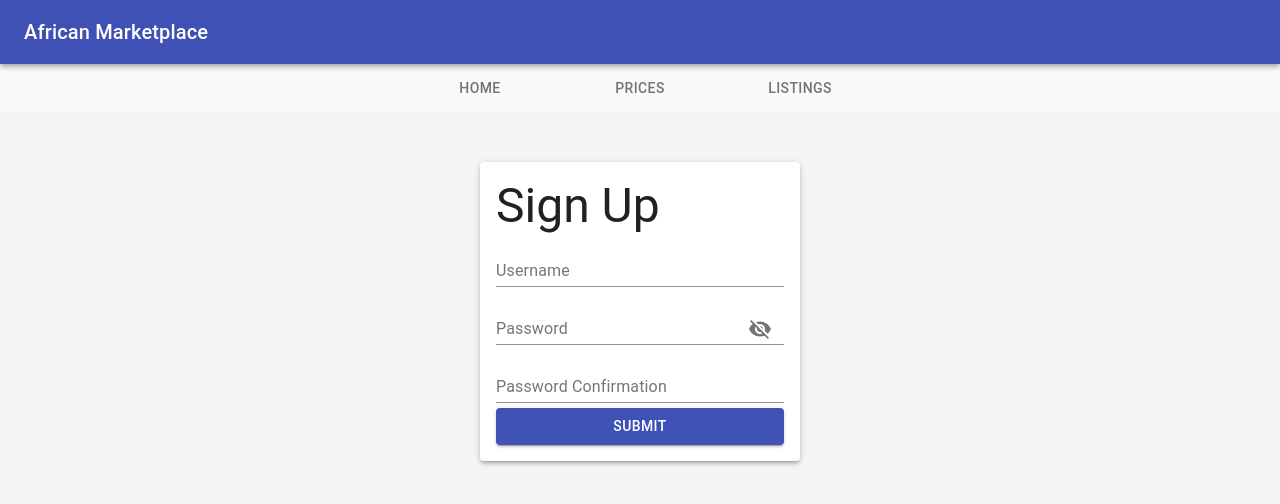
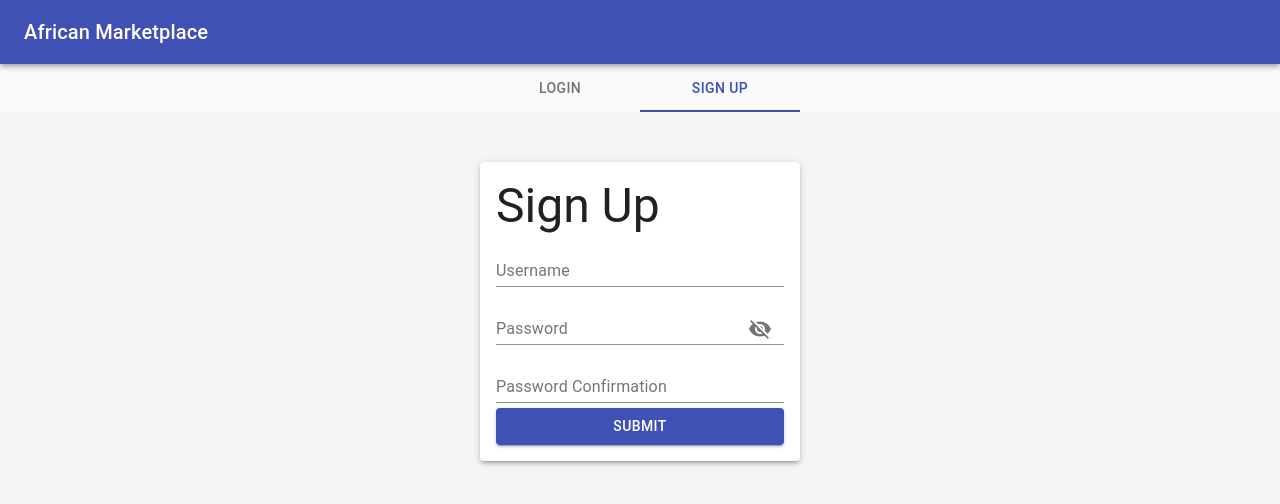
Before and after one commit to fbzr/Sauti-Marketplace-React, a React (Create React App) app in the folder the-sauti-project/: page /signup in a window 1280 px wide. Shown: the top 504 px of the page. Built offline with nearby package versions, Linux system fonts and the light colour scheme.

Commit message:
fix routes and navbar

```diff
--- a/the-sauti-project/src/App.js
+++ b/the-sauti-project/src/App.js
@@ -39,7 +39,7 @@ function App() {
         <ProtectedRoute exact path='/' component={Homepage} />
         <ProtectedRoute exact path='/listings' component={Listings} />
         <ProtectedRoute exact path='/prices' component={PriceList} />
-        {/* <Redirect to='/' /> */}
+        <Redirect from='*' to='/' />
       </Switch>
     </Fragment>
   );
--- a/the-sauti-project/src/components/Login.js
+++ b/the-sauti-project/src/components/Login.js
@@ -52,6 +52,11 @@ const MuiFormikTextField = ({ label, ...props }) => {
 }
 
 const LoginForm = (props) => {
+    const history = useHistory();
+    if(sessionStorage.getItem('token')) {
+        history.push('/');
+    }
+
     const { isSubmitting, values, setValues } = props;
     const classes = useStyles();
 
@@ -116,7 +121,7 @@ const Login = withFormik({
     }),
     handleSubmit: (data, { resetForm, setSubmitting }) => {
         const { username, password, setToken } = data;
-
+        debugger
         // Log in
         axios.post('http://africanmarketplace.ddns.net:5000/api/auth/login', { username, password })
             .then(res => {
--- a/the-sauti-project/src/components/NavBar.jsx
+++ b/the-sauti-project/src/components/NavBar.jsx
@@ -3,9 +3,11 @@ import { AppBar, Toolbar, Typography, Tabs, Tab } from '@material-ui/core';
 import { Link, useLocation } from 'react-router-dom';
 
 const Navbar = () => {
-    const token = sessionStorage.getItem('token');
+    let pathName = useLocation().pathname;
 
-    const pathName = useLocation().pathname;
+    if(!['/', '/login', '/signup', '/listings', '/prices'].includes(pathName)) {
+        pathName = '/login';
+    }
 
     return (
         <Fragment>
@@ -16,16 +18,16 @@ const Navbar = () => {
                     </Typography>
                 </Toolbar>
             </AppBar>
-            { token === '' ?
-                <Tabs value={pathName} indicatorColor='primary' textColor='primary' centered>
-                    <Tab label="Login" component={Link} value="/login" to='/login' />
-                    <Tab label="Sign Up" component={Link} value="/signup" to='/signup' />
-                </Tabs>
-                :
+            { sessionStorage.getItem('token') ?
                 <Tabs value={pathName} indicatorColor='primary' textColor='primary' centered>
                     <Tab label="Home" component={Link} value="/" to='/' />
                     <Tab label="Prices" component={Link} value="/prices" to='/prices' />
                     <Tab label="Listings" component={Link} value="/listings" to='/listings' />
+                </Tabs>
+                :
+                <Tabs value={pathName} indicatorColor='primary' textColor='primary' centered>
+                    <Tab label="Login" component={Link} value="/login" to='/login' />
+                    <Tab label="Sign Up" component={Link} value="/signup" to='/signup' />
                 </Tabs>
             }
         </Fragment>
--- a/the-sauti-project/src/components/ProtectedRoute.js
+++ b/the-sauti-project/src/components/ProtectedRoute.js
@@ -1,13 +1,11 @@
 import React from 'react'
 import { Route, Redirect } from 'react-router-dom'
 
-const ProtectedRoute = ({ component: Component, ...rest }) => {
-    const token = sessionStorage.getItem('token');
-    return (
+const ProtectedRoute = ({ component: Component, ...rest }) => (
     <Route
     {...rest}
     render={props => (
-            token !== '' ?
+        sessionStorage.getItem('token') ?
             <Component {...props} />
             :
             <Redirect to={{
@@ -16,6 +14,5 @@ const ProtectedRoute = ({ component: Component, ...rest }) => {
             }} />
     )} />
 )
-}
 
 export default ProtectedRoute
```
Also changed, not shown: 1 other file (tests, documents, lock files or other folders). Lines whose indentation alone changed are shown as unchanged.
